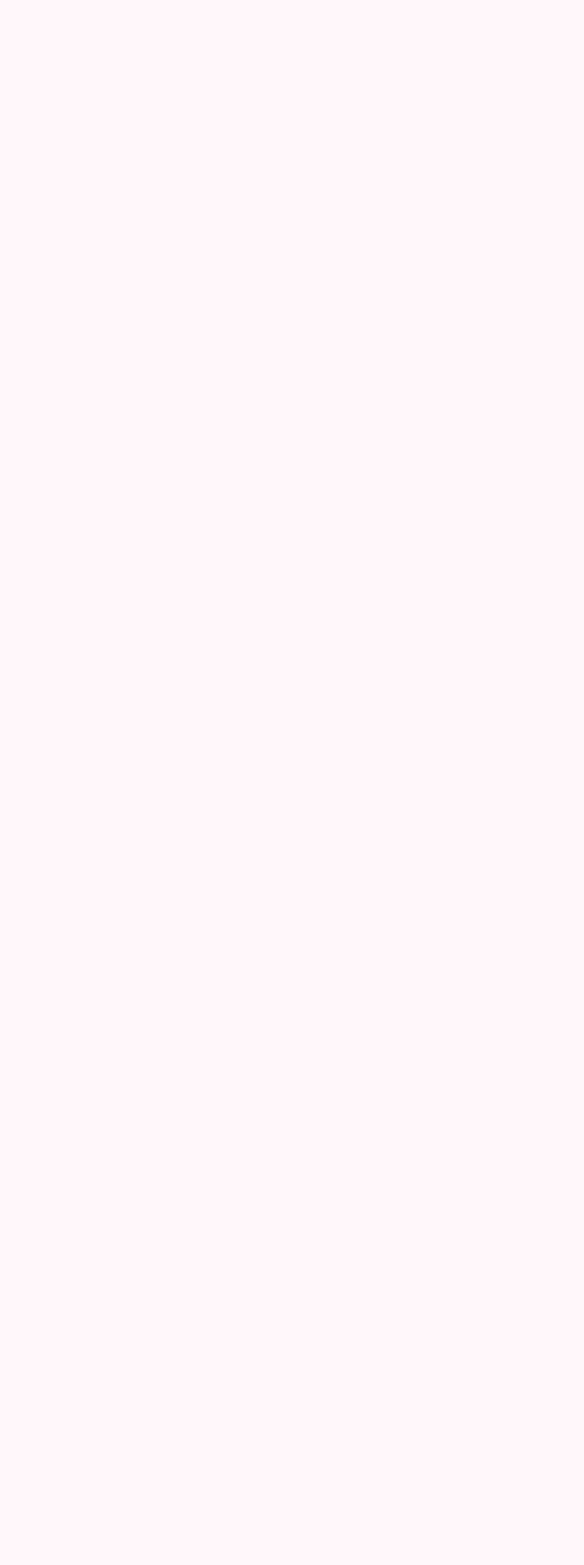
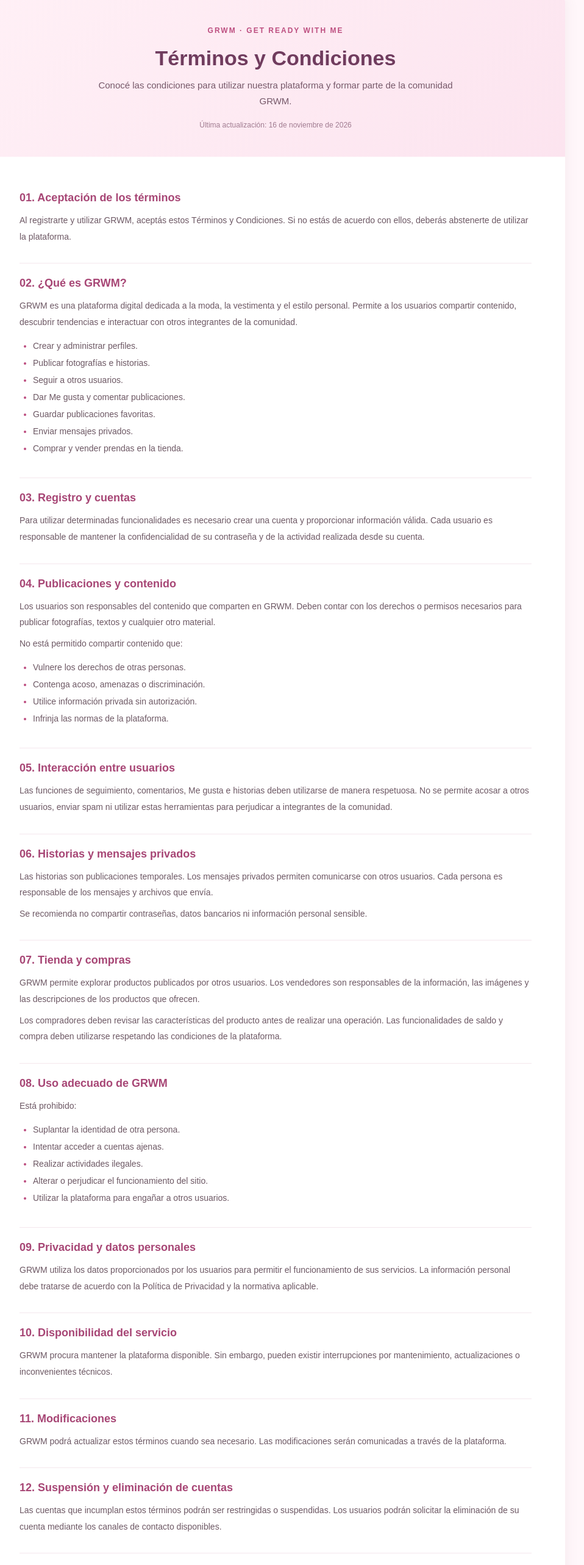
Before and after one commit to lucchesioliviaet36-lang/GRWM-Get-Ready-With-Me-, a React (Vite) app in the folder frontend/: page /terminosYcondiciones in a window 1280 px wide. Before the commit this address had no page. Shown: the part 60-2626 px from the top of the page at 61% size, without its empty margins (188-1146 px from the left). Before the commit the page ends 800 px from the top, so only its background shows below. Built offline with nearby package versions, Linux system fonts and the light colour scheme.

Commit message:
creé la página de términos y condiciones

```diff
--- a/frontend/src/App.jsx
+++ b/frontend/src/App.jsx
@@ -22,6 +22,7 @@ import AIOutfit from './paginas/iaOutfit/iaOutfit'
 import Administrador from './paginas/administrador/administrador'
 import RutaProtegida from './componentes/rutaProtegida/rutaProtegida'
 import {CrearHistoria} from './paginas/crear_historia/crear_historia';
+import TerminosCondiciones from "./paginas/terminosYcondiciones/terminosYcondiciones";
 
 function App() {
   return (
@@ -51,6 +52,7 @@ function App() {
         <Route path="/pedido/:idPedido" element={<DetallePedido />}/>
         <Route path="/iaOutfit" element={<AIOutfit />} />
         <Route path="/crear_historia" element={<CrearHistoria />} />
+        <Route path="/terminosYcondiciones" element={<TerminosCondiciones />}/>
 
       </Routes>
     </BrowserRouter>
--- a/frontend/src/componentes/footer/footer.jsx
+++ b/frontend/src/componentes/footer/footer.jsx
@@ -5,14 +5,13 @@ import "./footer.css"
 
 function Footer() {
     const navigate = useNavigate();
-    const [menuAbierto, setMenuAbierto] = useState(false);
 
     return (
       <footer className="footer">
         <div>© 2026 GRWM. Todos los derechos reservados.</div>
         <div className="footer-links">
           <button>Privacidad</button>
-          <button>Términos de servicio</button>
+          <button onClick={() => navigate("/terminosYcondiciones")}>Términos y Condiciones</button>
         </div>
       </footer>
     );
--- /dev/null
+++ b/frontend/src/paginas/terminosYcondiciones/terminosYcondiciones.css
@@ -0,0 +1,136 @@
+.pagina-terminos {
+  min-height: 100vh;
+  background: #fff7fa;
+  padding: 45px 20px;
+  color: #553749;
+}
+
+.terminos-contenedor {
+  max-width: 950px;
+  margin: 0 auto;
+  background: white;
+  border-radius: 18px;
+  box-shadow: 0 5px 25px rgba(112, 60, 94, 0.08);
+  overflow: hidden;
+}
+
+.terminos-encabezado {
+  text-align: center;
+  padding: 55px 35px 45px;
+  background: linear-gradient(135deg, #fff0f6, #fce4ef);
+}
+
+.terminos-etiqueta {
+  color: #bd4f80;
+  font-size: 12px;
+  font-weight: 700;
+  letter-spacing: 2px;
+}
+
+.terminos-encabezado h1 {
+  color: #703c5e;
+  font-size: 34px;
+  margin: 18px 0 12px;
+}
+
+.terminos-encabezado p {
+  max-width: 600px;
+  margin: 0 auto;
+  color: #76596a;
+  line-height: 1.7;
+  font-size: 15px;
+}
+
+.terminos-fecha {
+  display: block;
+  margin-top: 20px;
+  font-size: 12px;
+  color: #a17c91;
+}
+
+.terminos-contenido {
+  padding: 35px 55px;
+}
+
+.terminos-contenido section {
+  padding: 22px 0;
+  border-bottom: 1px solid #f4e7ed;
+}
+
+.terminos-contenido section:last-child {
+  border-bottom: none;
+}
+
+.terminos-contenido h2 {
+  color: #a74675;
+  font-size: 18px;
+  margin: 0 0 13px;
+}
+
+.terminos-contenido p {
+  color: #6d5864;
+  font-size: 14px;
+  line-height: 1.9;
+  margin: 8px 0;
+}
+
+.terminos-contenido ul {
+  padding-left: 22px;
+  margin: 12px 0;
+}
+
+.terminos-contenido li {
+  color: #6d5864;
+  font-size: 14px;
+  line-height: 2;
+}
+
+.terminos-contenido li::marker {
+  color: #bd4f80;
+}
+
+.terminos-contacto {
+  color: #bd4f80 !important;
+  font-weight: 600;
+}
+
+.terminos-pie {
+  text-align: center;
+  padding: 25px;
+  background: #fff0f6;
+}
+
+.terminos-pie span {
+  color: #a74675;
+  font-size: 19px;
+  font-weight: 700;
+  letter-spacing: 3px;
+}
+
+.terminos-pie p {
+  color: #98788a;
+  font-size: 12px;
+  margin: 8px 0 0;
+}
+
+@media (max-width: 600px) {
+  .pagina-terminos {
+    padding: 20px 12px;
+  }
+
+  .terminos-encabezado {
+    padding: 40px 20px;
+  }
+
+  .terminos-encabezado h1 {
+    font-size: 27px;
+  }
+
+  .terminos-contenido {
+    padding: 25px 22px;
+  }
+
+  .terminos-contenido h2 {
+    font-size: 16px;
+  }
+}
--- /dev/null
+++ b/frontend/src/paginas/terminosYcondiciones/terminosYcondiciones.jsx
@@ -0,0 +1,194 @@
+import "./terminosYcondiciones.css";
+
+const TerminosCondiciones = () => {
+  return (
+    <div className="pagina-terminos">
+      <div className="terminos-contenedor">
+
+        <div className="terminos-encabezado">
+          <span className="terminos-etiqueta">GRWM · GET READY WITH ME</span>
+          <h1>Términos y Condiciones</h1>
+          <p>
+            Conocé las condiciones para utilizar nuestra plataforma
+            y formar parte de la comunidad GRWM.
+          </p>
+          <span className="terminos-fecha">
+            Última actualización: 16 de noviembre de 2026
+          </span>
+        </div>
+
+        <div className="terminos-contenido">
+
+          <section>
+            <h2>01. Aceptación de los términos</h2>
+            <p>
+              Al registrarte y utilizar GRWM, aceptás estos Términos
+              y Condiciones. Si no estás de acuerdo con ellos,
+              deberás abstenerte de utilizar la plataforma.
+            </p>
+          </section>
+
+          <section>
+            <h2>02. ¿Qué es GRWM?</h2>
+            <p>
+              GRWM es una plataforma digital dedicada a la moda,
+              la vestimenta y el estilo personal. Permite a los
+              usuarios compartir contenido, descubrir tendencias
+              e interactuar con otros integrantes de la comunidad.
+            </p>
+            <ul>
+              <li>Crear y administrar perfiles.</li>
+              <li>Publicar fotografías e historias.</li>
+              <li>Seguir a otros usuarios.</li>
+              <li>Dar Me gusta y comentar publicaciones.</li>
+              <li>Guardar publicaciones favoritas.</li>
+              <li>Enviar mensajes privados.</li>
+              <li>Comprar y vender prendas en la tienda.</li>
+            </ul>
+          </section>
+
+          <section>
+            <h2>03. Registro y cuentas</h2>
+            <p>
+              Para utilizar determinadas funcionalidades es necesario
+              crear una cuenta y proporcionar información válida.
+              Cada usuario es responsable de mantener la
+              confidencialidad de su contraseña y de la actividad
+              realizada desde su cuenta.
+            </p>
+          </section>
+
+          <section>
+            <h2>04. Publicaciones y contenido</h2>
+            <p>
+              Los usuarios son responsables del contenido que
+              comparten en GRWM. Deben contar con los derechos
+              o permisos necesarios para publicar fotografías,
+              textos y cualquier otro material.
+            </p>
+            <p>No está permitido compartir contenido que:</p>
+            <ul>
+              <li>Vulnere los derechos de otras personas.</li>
+              <li>Contenga acoso, amenazas o discriminación.</li>
+              <li>Utilice información privada sin autorización.</li>
+              <li>Infrinja las normas de la plataforma.</li>
+            </ul>
+          </section>
+
+          <section>
+            <h2>05. Interacción entre usuarios</h2>
+            <p>
+              Las funciones de seguimiento, comentarios, Me gusta
+              e historias deben utilizarse de manera respetuosa.
+              No se permite acosar a otros usuarios, enviar spam
+              ni utilizar estas herramientas para perjudicar
+              a integrantes de la comunidad.
+            </p>
+          </section>
+
+          <section>
+            <h2>06. Historias y mensajes privados</h2>
+            <p>
+              Las historias son publicaciones temporales.
+              Los mensajes privados permiten comunicarse con
+              otros usuarios. Cada persona es responsable de
+              los mensajes y archivos que envía.
+            </p>
+            <p>
+              Se recomienda no compartir contraseñas, datos
+              bancarios ni información personal sensible.
+            </p>
+          </section>
+
+          <section>
+            <h2>07. Tienda y compras</h2>
+            <p>
+              GRWM permite explorar productos publicados por
+              otros usuarios. Los vendedores son responsables
+              de la información, las imágenes y las descripciones
+              de los productos que ofrecen.
+            </p>
+            <p>
+              Los compradores deben revisar las características
+              del producto antes de realizar una operación.
+              Las funcionalidades de saldo y compra deben
+              utilizarse respetando las condiciones de la plataforma.
+            </p>
+          </section>
+
+          <section>
+            <h2>08. Uso adecuado de GRWM</h2>
+            <p>Está prohibido:</p>
+            <ul>
+              <li>Suplantar la identidad de otra persona.</li>
+              <li>Intentar acceder a cuentas ajenas.</li>
+              <li>Realizar actividades ilegales.</li>
+              <li>Alterar o perjudicar el funcionamiento del sitio.</li>
+              <li>Utilizar la plataforma para engañar a otros usuarios.</li>
+            </ul>
+          </section>
+
+          <section>
+            <h2>09. Privacidad y datos personales</h2>
+            <p>
+              GRWM utiliza los datos proporcionados por los usuarios
+              para permitir el funcionamiento de sus servicios.
+              La información personal debe tratarse de acuerdo
+              con la Política de Privacidad y la normativa aplicable.
+            </p>
+          </section>
+
+          <section>
+            <h2>10. Disponibilidad del servicio</h2>
+            <p>
+              GRWM procura mantener la plataforma disponible.
+              Sin embargo, pueden existir interrupciones por
+              mantenimiento, actualizaciones o inconvenientes
+              técnicos.
+            </p>
+          </section>
+
+          <section>
+            <h2>11. Modificaciones</h2>
+            <p>
+              GRWM podrá actualizar estos términos cuando sea
+              necesario. Las modificaciones serán comunicadas
+              a través de la plataforma.
+            </p>
+          </section>
+
+          <section>
+            <h2>12. Suspensión y eliminación de cuentas</h2>
+            <p>
+              Las cuentas que incumplan estos términos podrán
+              ser restringidas o suspendidas. Los usuarios
+              podrán solicitar la eliminación de su cuenta
+              mediante los canales de contacto disponibles.
+            </p>
+          </section>
+
+          <section>
+            <h2>13. Contacto</h2>
+            <p>
+              Si tenés consultas sobre estos términos,
+              podés comunicarte con el equipo de GRWM
+              mediante nuestro correo de contacto:
+            </p>
+            <p className="terminos-contacto">
+              flores.miaet36@gmail.com
+            </p>
+          </section>
+
+        </div>
+
+        <div className="terminos-pie">
+          <span>GRWM</span>
+          <p>Compartí tu estilo, descubrí tendencias y conectá.</p>
+        </div>
+
+      </div>
+    </div>
+  );
+};
+
+export default TerminosCondiciones;
```
Also changed, not shown: 3 other files (tests, documents, lock files or other folders).
